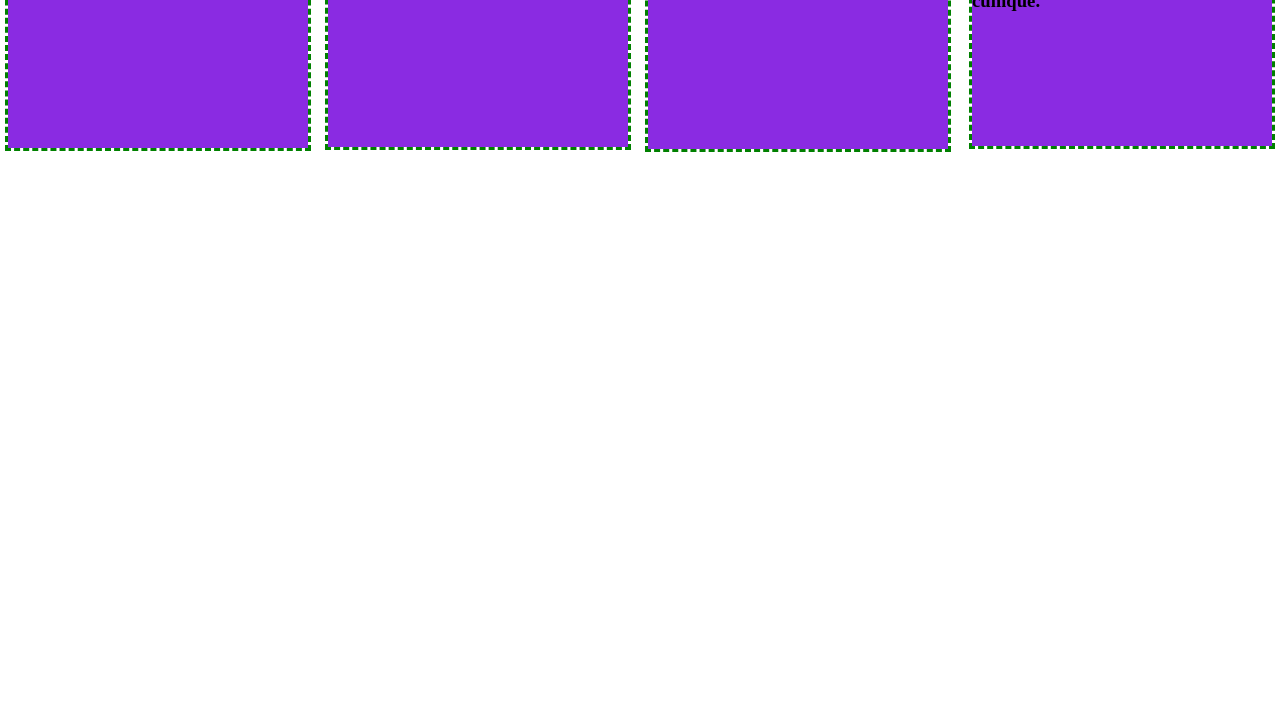
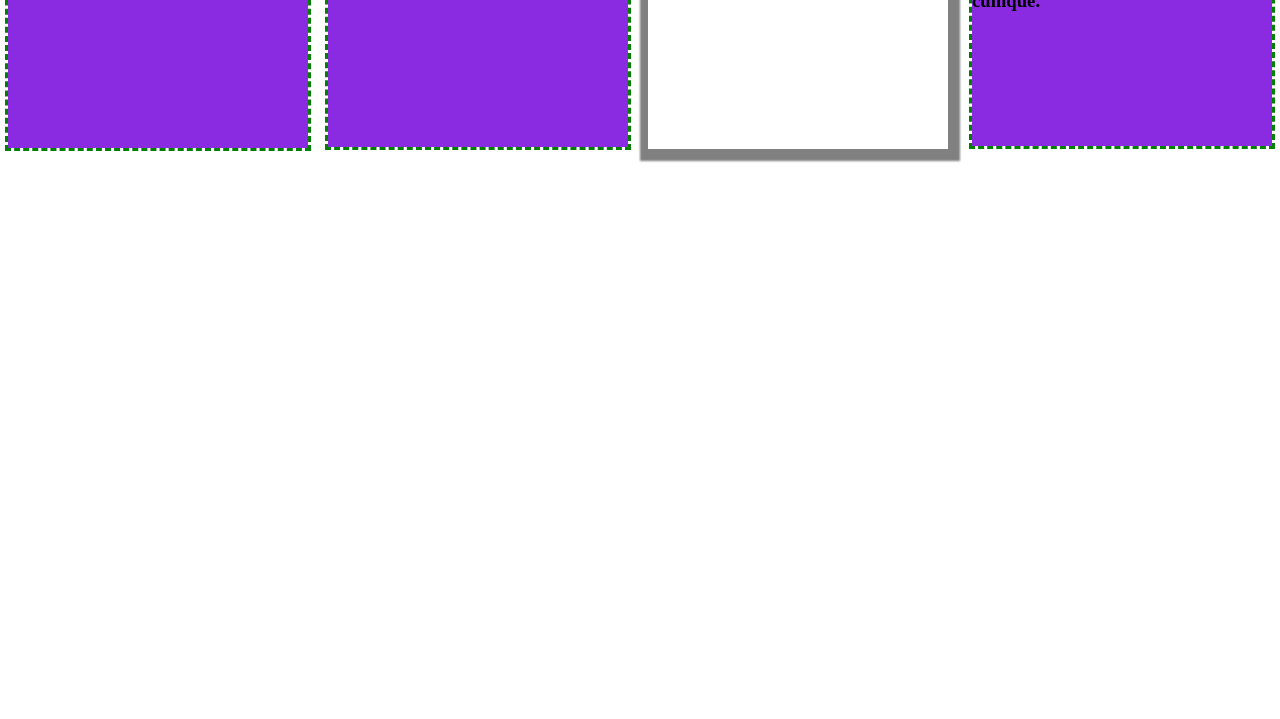
Before and after one commit to armanjabir/Myproject, a plain HTML site: page index.html in a window 1280 px wide. Shown: the part 81-800 px from the top of the page. Drawn offline with Linux system fonts and the light colour scheme.

Commit message:
i have change something inside the css file

```diff
--- a/style.css
+++ b/style.css
@@ -27,8 +27,9 @@ h5
 {
     width:300px;
     height:200px;
-    background-color:blueviolet;
+
     float:left;
     margin-left:20px;
-    outline:3px dashed green;
+
+    box-shadow: 2px 2px 2px 10px gray;
 }
```
